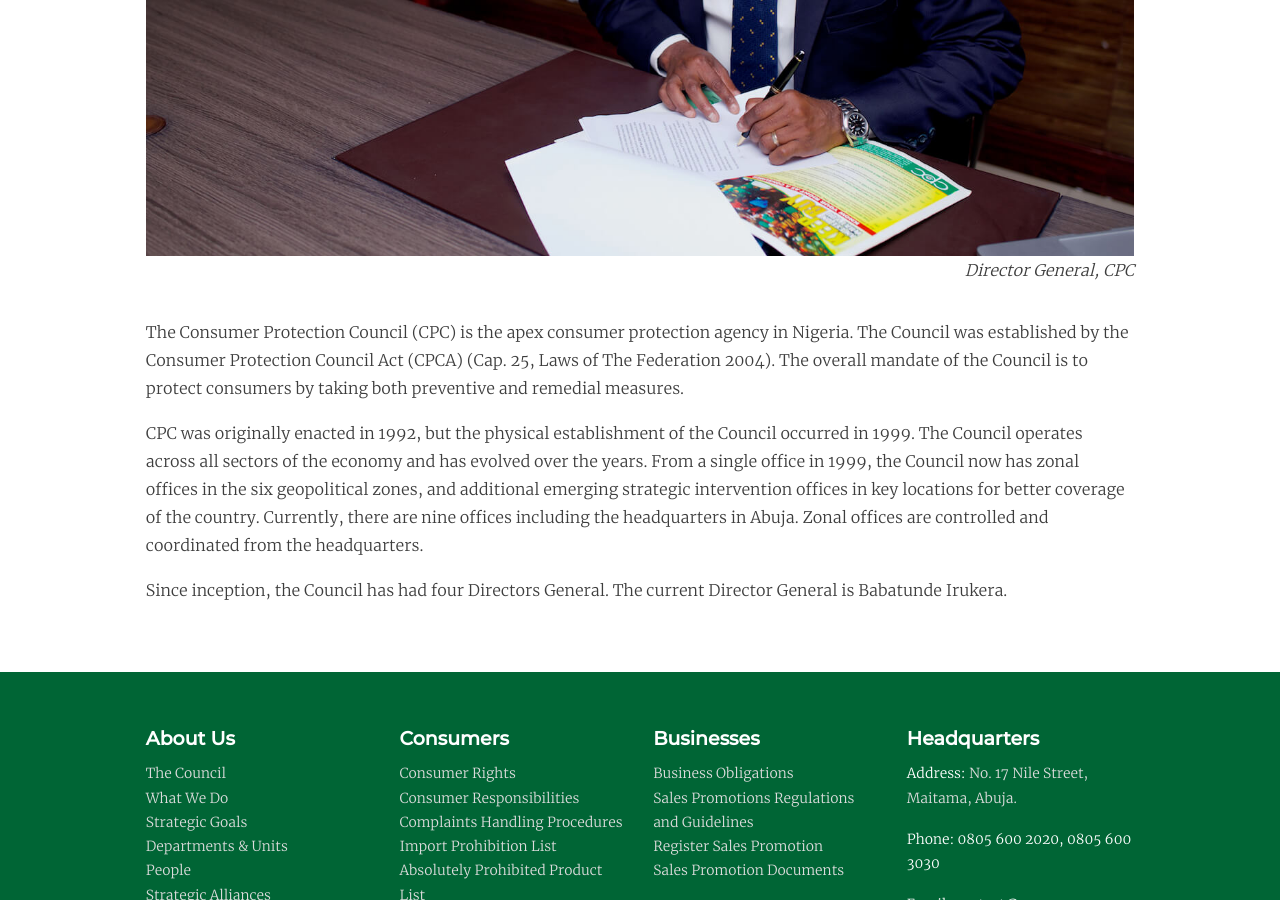
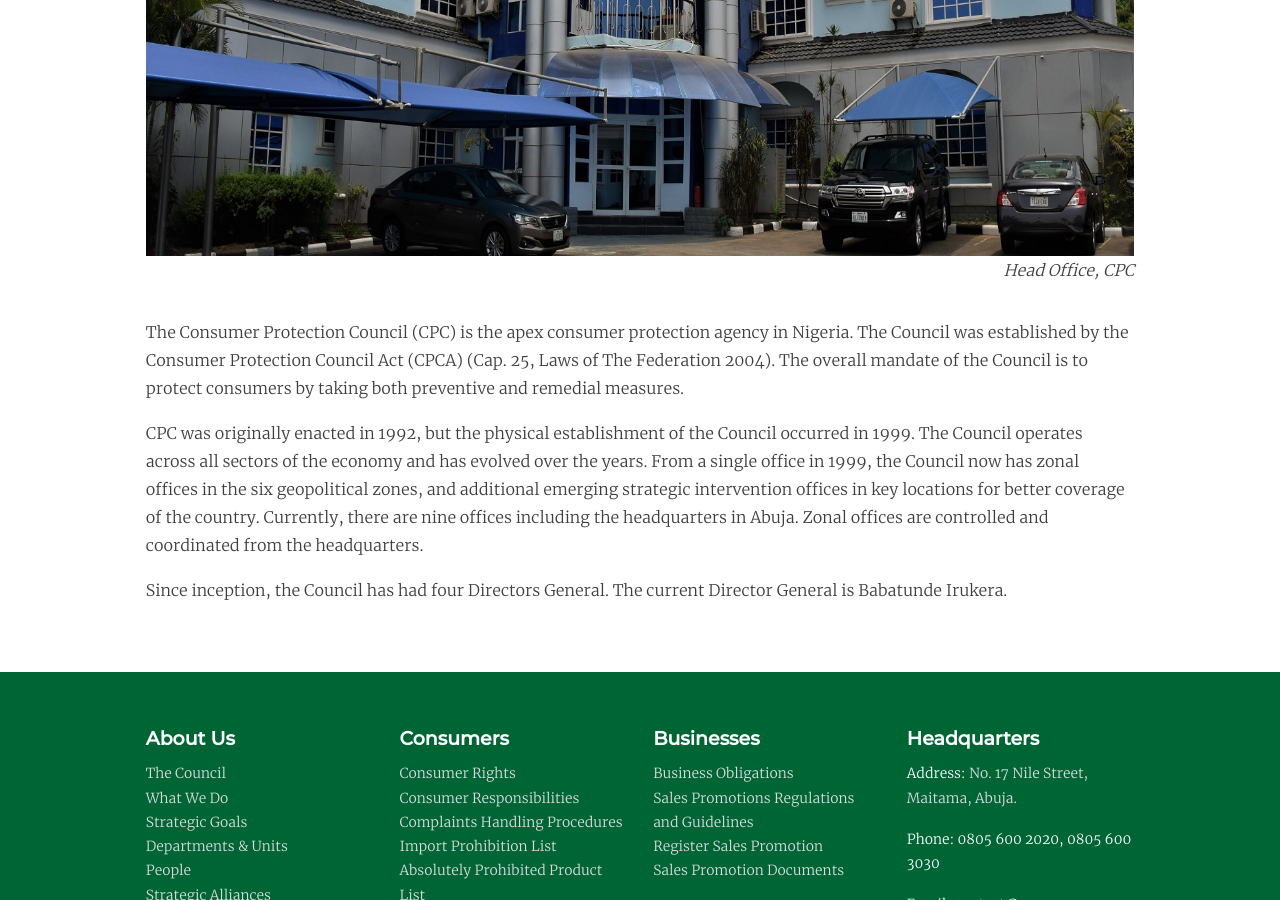
Before and after one commit to psybuglite/cpc-website, a Jekyll site: the page built from _pages/the-council.md, in a window 1280 px wide and 900 px high, scrolled down 786 px. Built offline with Jekyll 4.4.1, drawn with Linux system fonts in a browser that asks for light colours.

Commit message:
Updated The Council

```diff
--- a/_pages/the-council.md
+++ b/_pages/the-council.md
@@ -1,15 +1,14 @@
 ---
 title: The Council
 permalink: "/about/council/"
-layout: council
 show_on_about: true
 summary: Consumer Protection Council (CPC) is the apex consumer protection agency
   in Nigeria. The overall mandate of the Council is to protect consumers by taking
   both preventive and remedial measures.
 intro:
-  dg_image: "/uploads/people/dg-desk-writing.jpg"
-  dg_name: Babatunde Irukera
-  dg_title: Director General, CPC
+  dg_image: "/uploads/office%20building.JPG"
+  dg_name: Consumer Protection Council
+  dg_title: Head Office, CPC
   dg_message: |-
     The Consumer Protection Council (CPC) is the apex consumer protection agency in Nigeria. The Council was established by the Consumer Protection Council Act (CPCA) (Cap. 25, Laws of The Federation 2004). The overall mandate of the Council is to protect consumers by taking both preventive and remedial measures.
 
```
Also changed, not shown: other parts of _pages/the-council.md (+1 -0 lines).
